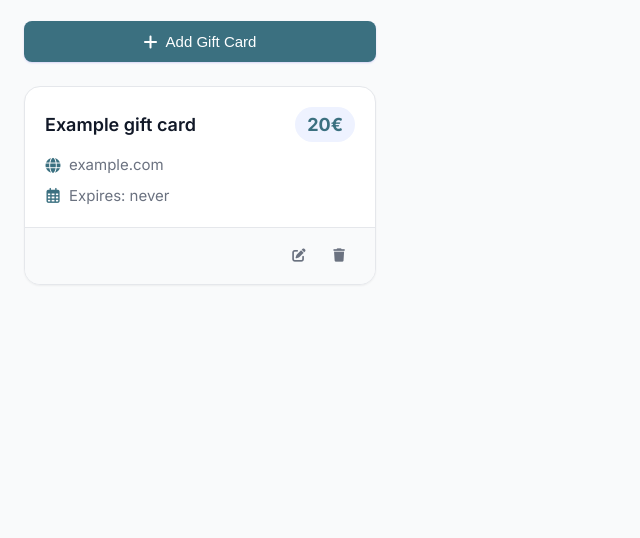
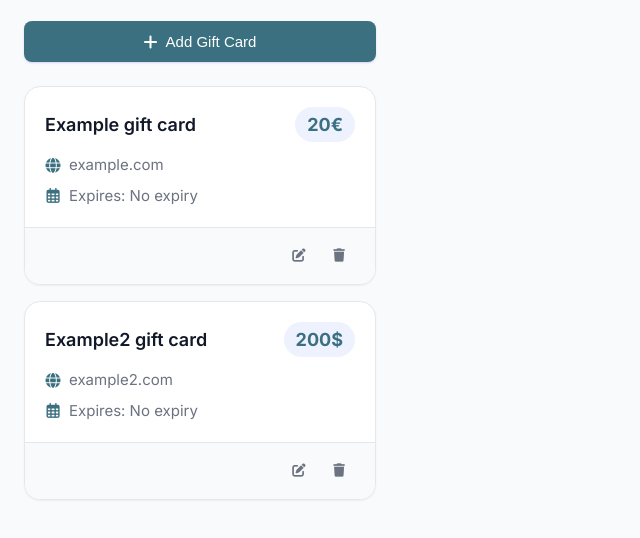
Before and after one commit to Noah20102021/giftcardReminder, a browser extension: page index.html in a window 1280 px wide. Shown: the part 82-620 px from the top of the page, without its empty margins (0-640 px from the left). Drawn offline with Linux system fonts and the light colour scheme.

Commit message:
Added loading of Cards from XML and Multiple Currency.

```diff
--- a/assets/script.js
+++ b/assets/script.js
@@ -0,0 +1,150 @@
+
+
+const currencyMap = {
+    eur: "€",
+    usd: "$",
+    gbp: "£",
+    jpy: "¥",
+    cny: "¥",
+    krw: "₩",
+    inr: "₹",
+    rub: "₽",
+    chf: "CHF",
+    sek: "kr",
+    nok: "kr",
+    dkk: "kr",
+    pln: "zł",
+    czk: "Kč",
+    huf: "Ft",
+    try: "₺",
+    ils: "₪",
+    zar: "R",
+    brl: "R$",
+    mxn: "$",
+    cad: "$",
+    aud: "$",
+    nzd: "$",
+    sgd: "$",
+    hkd: "$",
+    twd: "$",
+    thb: "฿",
+    php: "₱",
+    idr: "Rp",
+    myr: "RM",
+    vnd: "₫",
+    pkr: "₨",
+    bdt: "৳",
+    lkr: "Rs",
+    npr: "₨",
+    aed: "د.إ",
+    sar: "﷼",
+    qar: "﷼",
+    kwd: "د.ك",
+    bhd: ".د.ب",
+    omr: "﷼",
+    egp: "£",
+    mad: "د.م.",
+    ngn: "₦",
+    kes: "KSh",
+    ghs: "₵",
+    ugx: "USh",
+    tzs: "TSh",
+    ars: "$",
+    clp: "$",
+    cop: "$",
+    pen: "S/",
+    uyu: "$",
+    bob: "Bs",
+    pyg: "₲",
+    bgn: "лв",
+    ron: "lei",
+    hrk: "kn",
+    rsd: "дин",
+    uah: "₴",
+    gel: "₾",
+    amd: "֏",
+    azn: "₼",
+    kzt: "₸",
+    uzs: "soʻm",
+    afn: "؋",
+    irr: "﷼",
+    mmk: "Ks",
+    lak: "₭",
+    khr: "៛",
+    mnt: "₮",
+    isk: "kr",
+    jod: "د.ا",
+    lbp: "ل.ل",
+    syp: "£",
+    tnd: "د.ت",
+    lyd: "ل.د",
+    sdg: "ج.س.",
+    etb: "Br",
+    dzd: "د.ج",
+    mur: "₨",
+    scr: "₨",
+    mvr: "Rf",
+    xof: "CFA",
+    xaf: "CFA",
+    xpf: "₣"
+};
+
+scanCards()
+
+function scanCards() {
+
+    const cardList = document.getElementById("card-list");
+
+    fetch("assets/storage.xml")
+        .then(response => response.text())
+        .then(xmlText => {
+
+            const parser = new DOMParser();
+            const xmlDoc = parser.parseFromString(xmlText, "text/xml");
+
+            const cardNodes = xmlDoc.getElementsByTagName("card");
+
+            Array.from(cardNodes).forEach(card => {
+
+                const siteName = card.getElementsByTagName("siteName")[0]?.textContent || "";
+                const siteURL  = card.getElementsByTagName("siteURL")[0]?.textContent  || "";
+                const value    = card.getElementsByTagName("value")[0]?.textContent    || "";
+                const expires  = card.getElementsByTagName("expires")[0]?.textContent  || "";
+                var currency = card.getElementsByTagName("currency")[0]?.textContent  || "";
+                currency = currencyMap[currency];
+
+                cardList.innerHTML += "<article class=\"card\">\n" +
+                    "                    <div class=\"card-content\">\n" +
+                    "                        <div class=\"card-header\">\n" +
+                    "                            <h3 class=\"card-title\">"+siteName+" gift card</h3>\n" +
+                    "                            <span class=\"card-value\">"+value+currency+"</span>\n" +
+                    "                        </div>\n" +
+                    "                        <div class=\"card-details\">\n" +
+                    "                            <p class=\"card-domain\">\n" +
+                    "                                <i class=\"fas fa-globe\"></i>\n" +
+                    "                                "+siteURL+"\n" +
+                    "                            </p>\n" +
+                    "                            <p class=\"card-expiry\">\n" +
+                    "                                <i class=\"far fa-calendar-alt\"></i>\n" +
+                    "                                Expires: "+expires+"\n" +
+                    "                            </p>\n" +
+                    "                        </div>\n" +
+                    "                    </div>\n" +
+                    "                    <div class=\"card-actions\">\n" +
+                    "                        <button class=\"icon-button\" aria-label=\"Edit\">\n" +
+                    "                            <i class=\"fas fa-edit\"></i>\n" +
+                    "                        </button>\n" +
+                    "                        <button class=\"icon-button\" aria-label=\"Delete\">\n" +
+                    "                            <i class=\"fas fa-trash\"></i>\n" +
+                    "                        </button>\n" +
+                    "                    </div>\n" +
+                    "                </article>"
+
+            });
+
+        })
+        .catch(error => {
+            console.error("Fehler beim Laden der XML:", error);
+        });
+
+}
--- a/assets/storage.xml
+++ b/assets/storage.xml
@@ -3,7 +3,15 @@
     <card>
         <siteName>Example</siteName>
         <siteURL>example.com</siteURL>
-        <value>20?</value>
+        <value>20</value>
+        <currency>eur</currency>
+        <expires>No expiry</expires>
+    </card>
+    <card>
+        <siteName>Example2</siteName>
+        <siteURL>example2.com</siteURL>
+        <value>200</value>
+        <currency>usd</currency>
         <expires>No expiry</expires>
     </card>
 </cards>
--- a/index.html
+++ b/index.html
@@ -27,35 +27,10 @@
                 <span>Add Gift Card</span>
             </button>
 
-            <div class="card-list">
+            <div class="card-list" id="card-list">
 
 
-                <article class="card">
-                    <div class="card-content">
-                        <div class="card-header">
-                            <h3 class="card-title">Example gift card</h3>
-                            <span class="card-value">20€</span>
-                        </div>
-                        <div class="card-details">
-                            <p class="card-domain">
-                                <i class="fas fa-globe"></i>
-                                example.com
-                            </p>
-                            <p class="card-expiry">
-                                <i class="far fa-calendar-alt"></i>
-                                Expires: never
-                            </p>
-                        </div>
-                    </div>
-                    <div class="card-actions">
-                        <button class="icon-button" aria-label="Edit">
-                            <i class="fas fa-edit"></i>
-                        </button>
-                        <button class="icon-button" aria-label="Delete">
-                            <i class="fas fa-trash"></i>
-                        </button>
-                    </div>
-                </article>
+
             </div>
         </main>
     </div>
```
Also changed, not shown: add.html (added, +10 -0 lines).
